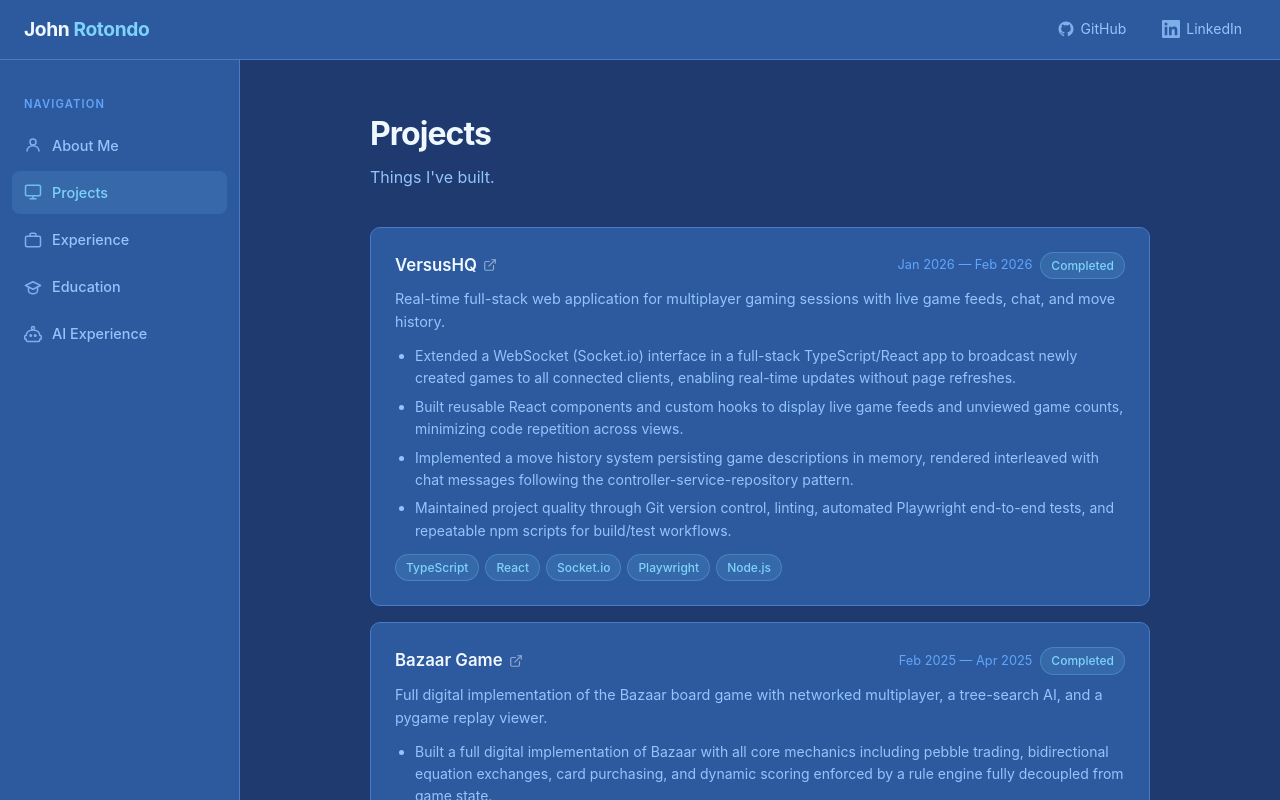
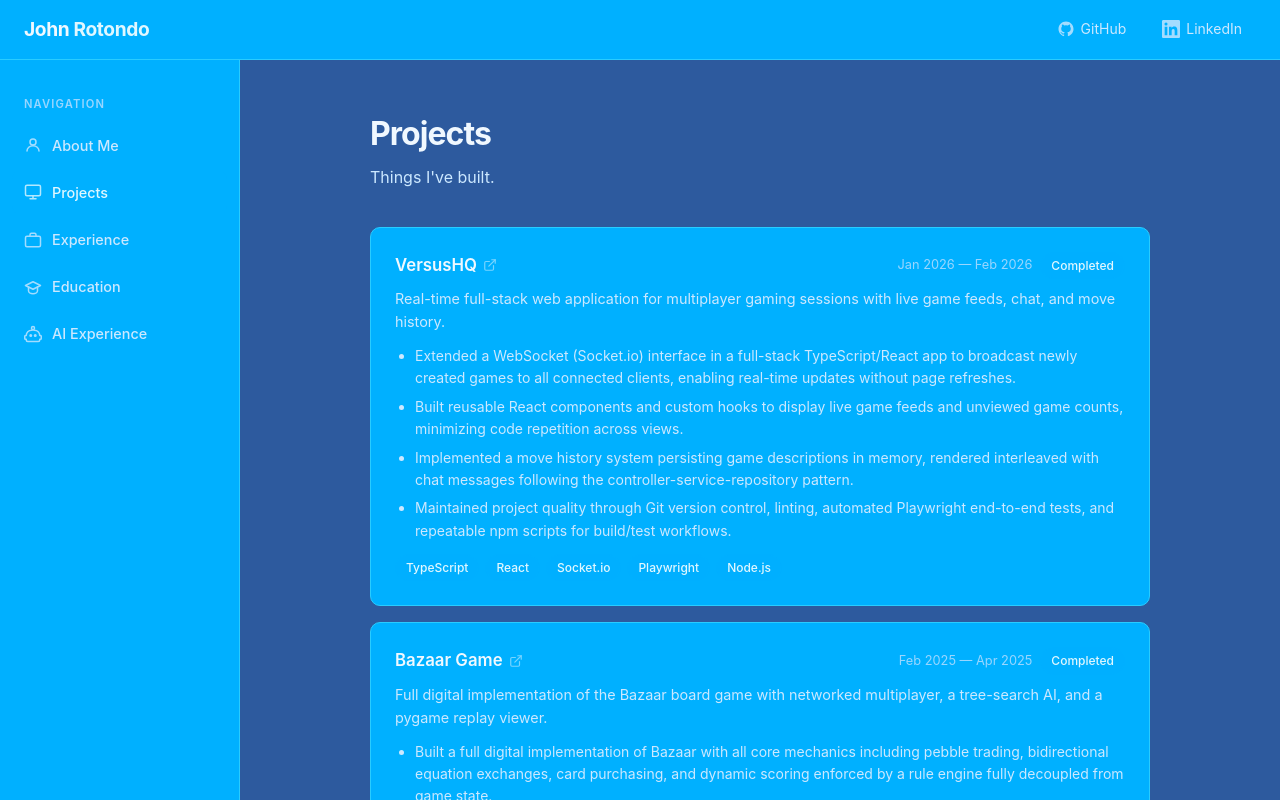
Before and after one commit to rotondojs/my-portfolio, a React (Vite) app in the folder client/: page /projects in a window 1280 px wide. Shown: the top 800 px of the page. Built offline with nearby package versions, Linux system fonts and the light colour scheme.

Commit message:
Update colors: neon blue nav/header, medium blue background

```diff
--- a/client/src/index.css
+++ b/client/src/index.css
@@ -7,15 +7,15 @@
 :root {
   --topbar-height: 60px;
   --sidebar-width: 240px;
-  --bg: #1e3a6e;
-  --surface: #2d5a9e;
-  --surface-hover: #3668b0;
-  --border: #4a7ac8;
-  --accent: #7dd3fc;
-  --accent-hover: #bae6fd;
+  --bg: #2d5a9e;
+  --surface: #00b0ff;
+  --surface-hover: #0099e0;
+  --border: #29ccff;
+  --accent: #e0f7ff;
+  --accent-hover: #ffffff;
   --text-primary: #f0f8ff;
-  --text-secondary: #93c5fd;
-  --text-muted: #60a5fa;
+  --text-secondary: #cce8ff;
+  --text-muted: #99d6ff;
   --radius: 10px;
 }
 
@@ -127,7 +127,7 @@ body {
 
 .sidebar-link.active {
   color: var(--accent);
-  background: rgba(125, 211, 252, 0.12);
+  background: rgba(0, 176, 255, 0.15);
 }
 
 .sidebar-icon {
@@ -225,9 +225,9 @@ body {
   font-weight: 500;
   padding: 3px 10px;
   border-radius: 999px;
-  background: rgba(125, 211, 252, 0.12);
+  background: rgba(0, 176, 255, 0.15);
   color: var(--accent);
-  border: 1px solid rgba(125, 211, 252, 0.25);
+  border: 1px solid rgba(0, 176, 255, 0.3);
 }
 
 /* ── Hero (Home page) ────────────────────────────────────── */
```
